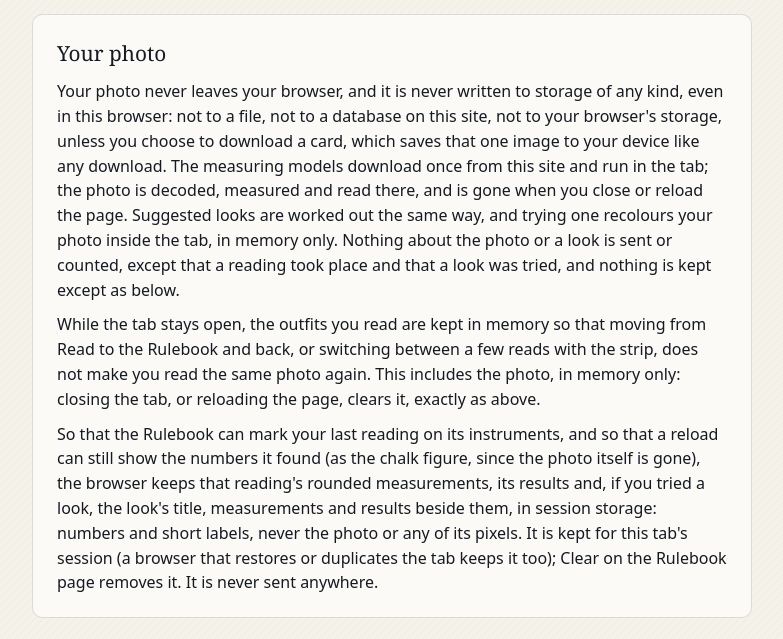
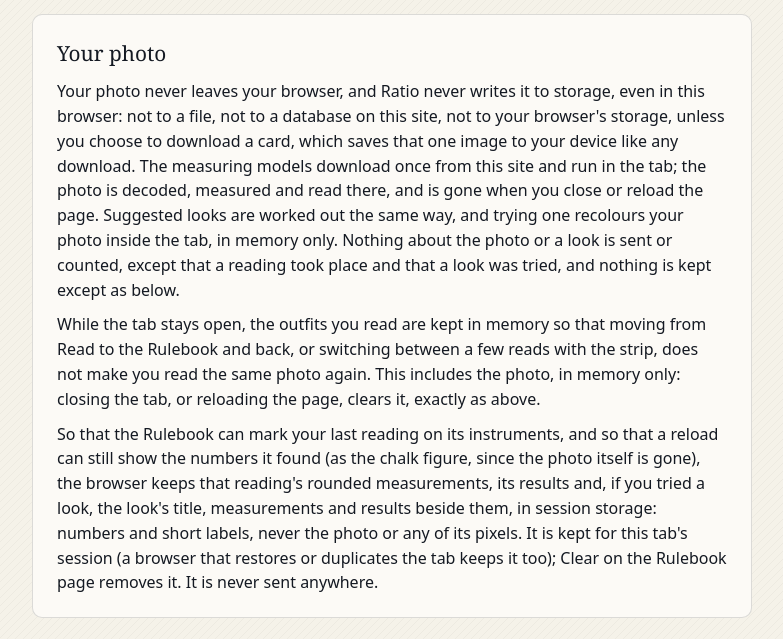
Before and after one commit to aacrit/ratio, a website built with Vite: page web/privacy.html in a window 1280 px wide. Shown: the part 98-737 px from the top of the page, without its empty margins (248-1031 px from the left). Built offline with nearby package versions, Linux system fonts and the light colour scheme; a web font is replaced by a local one.

Commit message:
privacy: scope the photo-storage sentence to what Ratio itself does
'Ratio never writes it to storage' instead of 'never written to storage of any kind', which claimed more than the code controls. The pairing test also forbids the Cache API and navigator.storage under web/src.

Co-Authored-By: Claude Opus 5.5 <noreply@anthropic.com>
Claude-Session: https://claude.ai/code/session_011PB4EeLozJQR4JemCTD6CM

```diff
--- a/web/privacy.html
+++ b/web/privacy.html
@@ -17,8 +17,8 @@
       <section class="card">
         <h2>Your photo</h2>
         <p>
-          Your photo never leaves your browser, and it is never written to
-          storage of any kind, even in this browser: not to a file, not to
+          Your photo never leaves your browser, and Ratio never writes it to
+          storage, even in this browser: not to a file, not to
           a database on this site, not to your browser's storage, unless
           you choose to download a card, which saves that one image to your device
           like any download. The measuring models download once from this
```
Also changed, not shown: tests/privacy-page.test.ts (+4 -2 lines).
